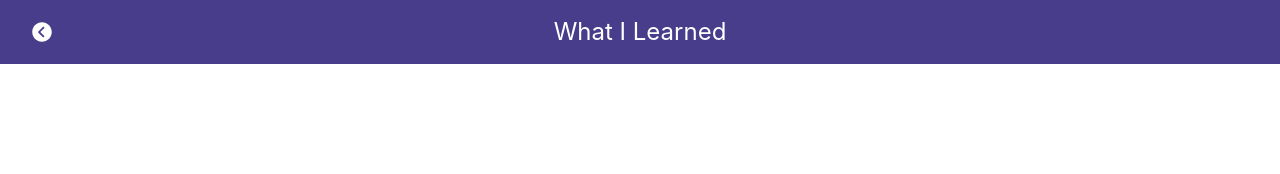
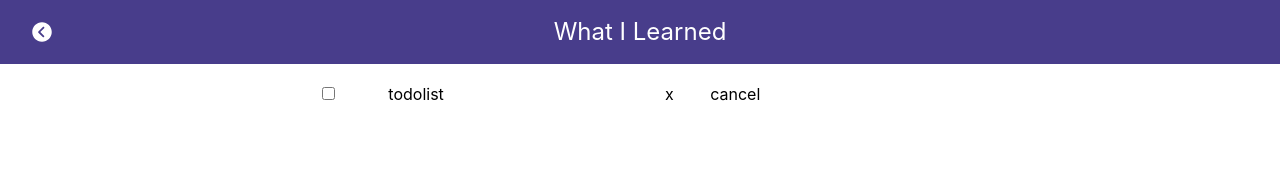
Before and after one commit to saebomp/todayilearned, a React (Create React App) app: page /Crudprops in a window 1280 px wide. Shown: the top 174 px of the page. Built offline with nearby package versions, Linux system fonts and the light colour scheme.

Commit message:
add crudprops

```diff
--- a/src/App.js
+++ b/src/App.js
@@ -31,6 +31,7 @@ import CrudHooks from './components/CrudHooks'
 import Calculator from './components/Calculator/Calculator'
 import Converter from './components/Converter'
 import Menu from './components/Menu'
+import Crudprops from './components/Crud/Crudprops'
 
 
 
@@ -69,6 +70,7 @@ function App() {
         <Route exact path="/calculator" component={Calculator} />
         <Route exact path="/converter" component={Converter} />
         <Route exact path="/menu" component={Menu} />
+        <Route exact path="/Crudprops" component={Crudprops} />
       </div>
     </Router>
   );
--- a/src/Data.js
+++ b/src/Data.js
@@ -173,4 +173,10 @@ export let DATA = [
     title : 'menu',
     component : 'Menu'
   },
+  {
+    id: 28,
+    path : '/crudprops',
+    title : 'crudprops',
+    component : 'Crudprops'
+  },
 ]
--- /dev/null
+++ b/src/components/Crud/Crudprops.js
@@ -0,0 +1,33 @@
+import React, {Component} from 'react';
+const styles = {
+    table: {
+        margin:'20px auto',
+        width:'50%'
+    },
+}
+
+class Crudprops extends Component {
+    constructor(props) {
+      super(props);
+      this.state = {
+      }
+    }
+
+
+render = () => {
+    return (
+        <div>
+            <table style={styles.table}>
+                <tr>
+                    <td><input type="checkbox" /></td>
+                    <td>todolist</td>
+                    <td>x</td>
+                    <td>cancel</td>
+                </tr>
+            </table>
+        </div>
+    );
+}
+ }
+
+export default Crudprops;
```
